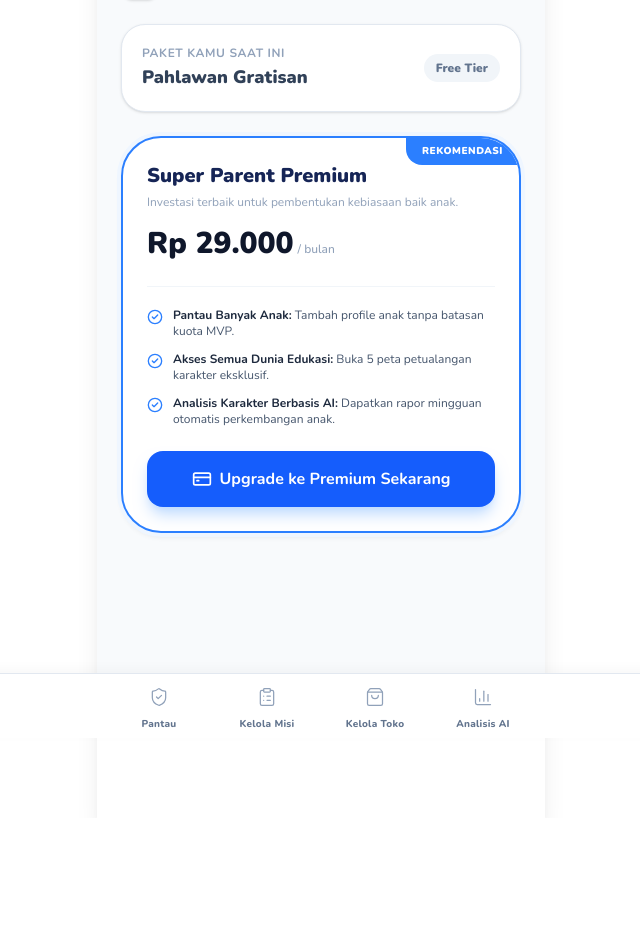
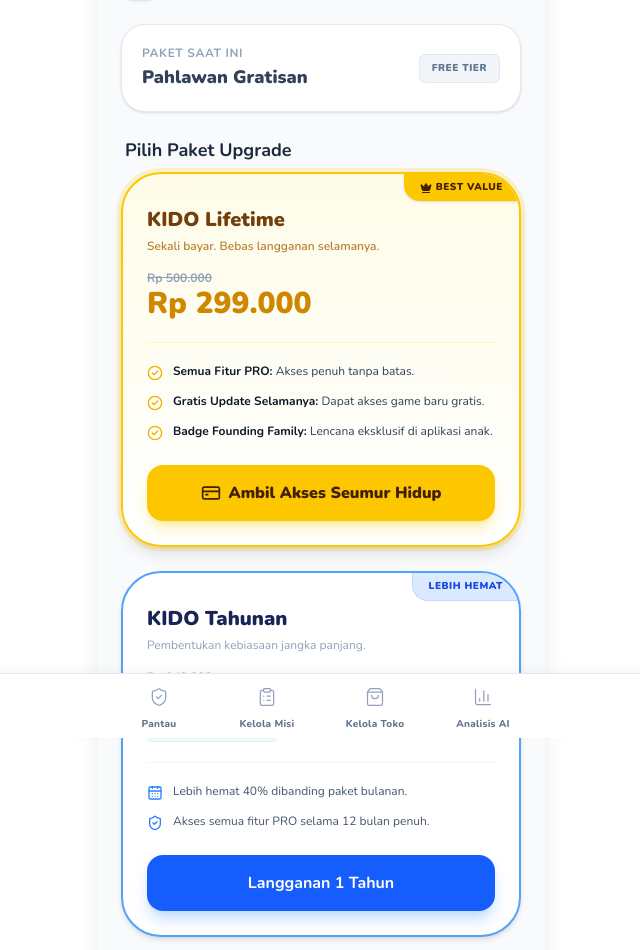
Before and after one commit to rijalsamsfit/kidokids, a Next.js app: page /parent/billing in a window 1280 px wide. Shown: the part 62-1012 px from the top of the page, without its empty margins (319-959 px from the left). Before the commit the page ends 880 px from the top, so only its background shows below. Built offline with nearby package versions, Linux system fonts and the light colour scheme; no server answers.

Commit message:
update fitur pricing

```diff
--- a/src/app/parent/billing/page.tsx
+++ b/src/app/parent/billing/page.tsx
@@ -4,8 +4,8 @@
 import Navigation from "@/components/Navigation";
 import { auth, db } from "@/lib/firebase";
 import { doc, onSnapshot } from "firebase/firestore";
-import { ShieldCheck, Sparkles, CreditCard, CheckCircle2, Loader2, ArrowLeft } from "lucide-react";
-import { useRouter } from "next/navigation"; // ✅ Diperbaiki: Menggunakan named import {} agar tidak eror compiler
+import { ShieldCheck, Sparkles, CreditCard, CheckCircle2, Loader2, ArrowLeft, Crown, CalendarDays } from "lucide-react";
+import { useRouter } from "next/navigation";
 import Link from "next/link";
 
 declare global {
@@ -14,24 +14,25 @@
   }
 }
 
+// ✅ UPDATE: Menambahkan tipe 'annual' ke dalam kasta
+type PlanType = "basic" | "pro" | "annual" | "lifetime";
+
 export default function BillingPage() {
-  const [isPremium, setIsPremium] = useState<boolean>(false);
+  const [plan, setPlan] = useState<PlanType>("basic");
   const [premiumUntil, setPremiumUntil] = useState<string | null>(null);
   const [loading, setLoading] = useState<boolean>(true);
-  const [processLoading, setProcessLoading] = useState<boolean>(false);
+  const [processLoading, setProcessLoading] = useState<string | null>(null);
 
-  // 1. Pantau status pembayaran user secara Realtime dari Firestore
   useEffect(() => {
     const unsubscribeAuth = auth.onAuthStateChanged((user) => {
       if (user) {
         const parentRef = doc(db, "parents", user.uid);
 
-        // Menggunakan onSnapshot agar kalau webhook Midtrans sukses, halaman langsung otomatis berubah murni tanpa refresh!
         const unsubscribeSnapshot = onSnapshot(parentRef, (docSnap) => {
           if (docSnap.exists()) {
             const data = docSnap.data();
-            setIsPremium(data.isPremium || false);
-            setPremiumUntil(data.premiumUntil || null);
+            setPlan(data.subscriptionPlan || "basic");
+            setPremiumUntil(data.subscriptionExpiry || null);
           }
           setLoading(false);
         });
@@ -45,21 +46,19 @@
     return () => unsubscribeAuth();
   }, []);
 
-  // 2. Fungsi ketika tombol "Upgrade Sekarang" ditekan (Sudah Terintegrasi Midtrans)
-  const handleUpgrade = async () => {
+  // ✅ UPDATE: Menambahkan 'annual' ke dalam parameter fungsi
+  const handleUpgrade = async (selectedPlan: "pro" | "annual" | "lifetime", amount: number) => {
     const user = auth.currentUser;
     if (!user) {
       alert("Kamu harus login terlebih dahulu!");
       return;
     }
 
-    setProcessLoading(true);
+    setProcessLoading(selectedPlan);
 
     try {
-      // format order_id: sub_PARENTUID_timestamp (Dikenali oleh Webhook kita)
-      const orderId = `sub_${user.uid}_${Date.now()}`;
+      const orderId = `${selectedPlan}_${user.uid}_${Date.now()}`;
 
-      // Hubungkan ke API backend Next.js kita untuk minta Snap Token dari Midtrans
       const response = await fetch("/api/checkout", {
         method: "POST",
         headers: {
@@ -67,9 +66,10 @@
         },
         body: JSON.stringify({
           orderId: orderId,
-          amount: 29000, // Nominal sesuai paket Rp 29.000
+          amount: amount,
           customerName: user.displayName || "Orang Tua KIDO",
-          customerEmail: user.email || "ortu@kidokids.com"
+          customerEmail: user.email || "ortu@kidokids.com",
+          planType: selectedPlan
         })
       });
 
@@ -79,53 +79,49 @@
         throw new Error(data.error || "Gagal meracik token pembayaran");
       }
 
-      // Pengaman: Pastikan script snap.js dari layout.tsx sudah termuat sempurna
       if (!window.snap) {
         throw new Error("Sistem kasir Midtrans belum siap. Silakan coba beberapa detik lagi.");
       }
 
-      // ⚡ NYALAKAN POPUP KASIR MIDTRANS SNAP ASLI
       window.snap.pay(data.token, {
         onSuccess: function(result: any) {
           console.log('Pembayaran Berhasil:', result);
-          // Kita tidak perlu mematikan loading atau mengubah state di sini,
-          // karena onSnapshot Firestore di atas akan mendeteksi perubahan dari webhook secara realtime!
+          setProcessLoading(null);
         },
         onPending: function(result: any) {
           console.log('Menunggu Pembayaran:', result);
           alert("Permintaan pembayaran berhasil dibuat! Silakan selesaikan transaksi sesuai petunjuk di layar.");
-          setProcessLoading(false);
+          setProcessLoading(null);
         },
         onError: function(result: any) {
           console.error('Pembayaran Eror:', result);
           alert("Terjadi kesalahan saat memproses pembayaran. Silakan coba lagi.");
-          setProcessLoading(false);
+          setProcessLoading(null);
         },
         onClose: function() {
-          console.log('User menutup popup kasir tanpa menyelesaikan pembayaran');
-          setProcessLoading(false); // Kembalikan tombol ke keadaan normal jika dibatalkan
+          console.log('User menutup popup kasir');
+          setProcessLoading(null);
         }
       });
 
     } catch (error: any) {
       console.error("Gagal memulai pembayaran:", error);
       alert(error.message || "Terjadi masalah koneksi ke server kasir.");
-      setProcessLoading(false);
+      setProcessLoading(null);
     }
   };
 
   if (loading) {
     return (
-      <div className="flex flex-col items-center justify-center min-h-screen p-6">
+      <div className="flex flex-col items-center justify-center min-h-screen p-6 bg-slate-50">
         <Loader2 className="w-8 h-8 text-blue-500 animate-spin" />
-        <p className="text-sm text-slate-500 mt-2 font-medium">Memuat info akun...</p>
+        <p className="text-sm text-slate-500 mt-2 font-medium">Memuat info kasir...</p>
       </div>
     );
   }
 
   return (
-    <div className="p-6 bg-slate-50 min-h-screen">
-      {/* Header navigasi atas */}
+    <div className="p-6 bg-slate-50 min-h-screen pb-24">
       <div className="flex items-center space-x-3 mb-6">
         <Link href="/parent" className="p-2 bg-white rounded-xl border border-slate-200 shadow-sm text-slate-600 hover:text-slate-900">
           <ArrowLeft className="w-5 h-5" />
@@ -133,89 +129,171 @@
         <h1 className="text-xl font-black text-slate-800">Langganan & Billing</h1>
       </div>
 
-      {/* KONDISI 1: JIKA USER SUDAH PREMIUM 🎉 */}
-      {isPremium ? (
-        <div className="bg-gradient-to-br from-emerald-500 to-teal-600 rounded-[2.5rem] p-6 text-white shadow-xl shadow-emerald-500/10 relative overflow-hidden mb-6">
-          <div className="absolute -right-6 -top-6 w-24 h-24 bg-white/10 rounded-full blur-xl" />
-          <div className="flex items-center space-x-3 bg-white/20 w-fit px-3 py-1 rounded-full text-xs font-black uppercase tracking-wider mb-4">
-            <Sparkles className="w-3.5 h-3.5 fill-white" />
-            <span>Akun Aktif</span>
+      {/* KONDISI 1: JIKA USER SUDAH PUNYA PAKET AKTIF (PRO, ANNUAL, ATAU LIFETIME) 🎉 */}
+      {plan !== "basic" && (
+        <div className={`rounded-[2.5rem] p-6 text-white shadow-xl relative overflow-hidden mb-6
+          ${plan === 'lifetime' ? 'bg-gradient-to-br from-yellow-400 to-amber-600 shadow-amber-500/20' :
+            plan === 'annual' ? 'bg-gradient-to-br from-blue-500 to-blue-700 shadow-blue-500/20' :
+            'bg-gradient-to-br from-slate-700 to-slate-900 shadow-slate-500/20'}`}>
+          <div className="absolute -right-6 -top-6 w-32 h-32 bg-white/10 rounded-full blur-2xl" />
+          <div className="flex items-center space-x-3 bg-white/20 w-fit px-3 py-1.5 rounded-full text-xs font-black uppercase tracking-wider mb-4 border border-white/20">
+            {plan === 'lifetime' ? <Crown className="w-3.5 h-3.5 fill-white" /> : <Sparkles className="w-3.5 h-3.5 fill-white" />}
+            <span>Akun {plan === 'lifetime' ? 'Lifetime' : plan === 'annual' ? 'Tahunan' : 'Pro'} Aktif</span>
           </div>
-          <h2 className="text-2xl font-black">Super Parent Premium</h2>
-          <p className="text-emerald-100 text-xs mt-1 font-medium">
-            Status langganan kamu aktif otomatis berkat kasir otomatis Midtrans.
+          <h2 className="text-2xl font-black">Super Parent {plan === 'lifetime' ? 'VIP' : plan === 'annual' ? 'Tahunan' : 'Pro'}</h2>
+          <p className="text-white/80 text-xs mt-1 font-medium leading-relaxed">
+            {plan === 'lifetime'
+              ? 'Terima kasih telah berinvestasi seumur hidup untuk perkembangan anakmu.'
+              : 'Status langganan kamu aktif otomatis berkat kasir Midtrans.'}
           </p>
-          <div className="mt-6 pt-4 border-t border-white/20 text-xs text-emerald-100 flex justify-between items-center">
-            <span>Berlaku sampai:</span>
-            <span className="font-bold bg-white text-emerald-700 px-3 py-1 rounded-lg">
-              {premiumUntil ? new Date(premiumUntil).toLocaleDateString("id-ID", { day: "numeric", month: "long", year: "numeric" }) : "-"}
-            </span>
+
+          {(plan === 'pro' || plan === 'annual') && premiumUntil && (
+            <div className="mt-6 pt-4 border-t border-white/20 text-xs flex justify-between items-center">
+              <span className="text-white/80">Berlaku sampai:</span>
+              <span className="font-bold bg-white text-slate-800 px-3 py-1 rounded-lg">
+                {new Date(premiumUntil).toLocaleDateString("id-ID", { day: "numeric", month: "long", year: "numeric" })}
+              </span>
+            </div>
+          )}
+        </div>
+      )}
+
+      {/* KONDISI 2: TAMPILKAN STATUS GRATISAN JIKA BASIC */}
+      {plan === "basic" && (
+        <div className="bg-white rounded-3xl p-5 border border-slate-200 shadow-sm flex items-center justify-between mb-6">
+          <div>
+            <p className="text-xs text-slate-400 font-bold uppercase tracking-wider">Paket Saat Ini</p>
+            <h3 className="text-lg font-black text-slate-700 mt-0.5">Pahlawan Gratisan</h3>
           </div>
+          <span className="text-[10px] font-black bg-slate-100 text-slate-500 px-3 py-1.5 rounded-md border border-slate-200 uppercase tracking-wider">Free Tier</span>
         </div>
-      ) : (
-        /* KONDISI 2: JIKA USER MASIH GRATISAN 💎 */
+      )}
+
+      {/* ETALASE JUALAN: HANYA TAMPIL JIKA BUKAN LIFETIME */}
+      {plan !== "lifetime" && (
         <div className="space-y-6">
-          {/* Status Card Sekarang */}
-          <div className="bg-white rounded-3xl p-5 border border-slate-200 shadow-sm flex items-center justify-between">
-            <div>
-              <p className="text-xs text-slate-400 font-bold uppercase tracking-wider">Paket Kamu Saat Ini</p>
-              <h3 className="text-lg font-black text-slate-700 mt-0.5">Pahlawan Gratisan</h3>
-            </div>
-            <span className="text-xs font-black bg-slate-100 text-slate-500 px-3 py-1.5 rounded-full">Free Tier</span>
+          <div className="flex items-center space-x-2 px-1 mb-2">
+            <h2 className="text-lg font-bold text-slate-800">Pilih Paket Upgrade</h2>
           </div>
 
-          {/* Brosur Jualan Premium */}
-          <div className="bg-white rounded-[2.5rem] p-6 border-2 border-blue-500 shadow-md relative overflow-hidden ring-4 ring-blue-50">
-            <div className="absolute top-0 right-0 bg-blue-500 text-white text-[10px] font-black px-4 py-1.5 rounded-bl-2xl uppercase tracking-wider">
-              Rekomendasi
+          {/* PAKET 1: LIFETIME (TARGET UTAMA) */}
+          <div className="bg-gradient-to-b from-yellow-50 to-white rounded-[2.5rem] p-6 border-2 border-yellow-400 shadow-lg relative overflow-hidden ring-4 ring-yellow-400/20 transform transition-all hover:scale-[1.01]">
+            <div className="absolute top-0 right-0 bg-yellow-400 text-yellow-950 text-[10px] font-black px-4 py-1.5 rounded-bl-2xl uppercase tracking-wider shadow-sm flex items-center gap-1">
+              <Crown className="w-3 h-3 fill-yellow-950" /> Best Value
             </div>
 
-            <h3 className="font-black text-xl text-blue-950 flex items-center space-x-2">
-              <span>Super Parent Premium</span>
-            </h3>
-            <p className="text-xs text-slate-400 mt-1">Investasi terbaik untuk pembentukan kebiasaan baik anak.</p>
+            <h3 className="font-black text-xl text-yellow-900 mt-2">KIDO Lifetime</h3>
+            <p className="text-xs text-yellow-700/80 mt-1 font-semibold">Sekali bayar. Bebas langganan selamanya.</p>
 
-            <div className="mt-4 flex items-baseline space-x-1">
-              <span className="text-3xl font-black text-slate-900">Rp 29.000</span>
-              <span className="text-xs text-slate-400 font-medium">/ bulan</span>
+            <div className="mt-4 flex flex-col">
+              <span className="text-xs text-slate-400 font-bold line-through">Rp 500.000</span>
+              <div className="flex items-baseline space-x-1">
+                <span className="text-3xl font-black text-yellow-600">Rp 299.000</span>
+              </div>
             </div>
 
-            {/* List Fitur Unggulan */}
-            <ul className="space-y-3 mt-6 border-t border-slate-100 pt-5 text-xs text-slate-600">
+            <ul className="space-y-3 mt-5 border-t border-yellow-200/50 pt-5 text-xs text-slate-700">
               <li className="flex items-start space-x-2.5">
-                <CheckCircle2 className="w-4 h-4 text-blue-500 shrink-0 mt-0.5" />
-                <span><strong className="text-slate-800">Pantau Banyak Anak:</strong> Tambah profile anak tanpa batasan kuota MVP.</span>
+                <CheckCircle2 className="w-4 h-4 text-yellow-500 shrink-0 mt-0.5" />
+                <span><strong className="text-slate-900">Semua Fitur PRO:</strong> Akses penuh tanpa batas.</span>
               </li>
               <li className="flex items-start space-x-2.5">
-                <CheckCircle2 className="w-4 h-4 text-blue-500 shrink-0 mt-0.5" />
-                <span><strong className="text-slate-800">Akses Semua Dunia Edukasi:</strong> Buka 5 peta petualangan karakter eksklusif.</span>
+                <CheckCircle2 className="w-4 h-4 text-yellow-500 shrink-0 mt-0.5" />
+                <span><strong className="text-slate-900">Gratis Update Selamanya:</strong> Dapat akses game baru gratis.</span>
               </li>
               <li className="flex items-start space-x-2.5">
-                <CheckCircle2 className="w-4 h-4 text-blue-500 shrink-0 mt-0.5" />
-                <span><strong className="text-slate-800">Analisis Karakter Berbasis AI:</strong> Dapatkan rapor mingguan otomatis perkembangan anak.</span>
+                <CheckCircle2 className="w-4 h-4 text-yellow-500 shrink-0 mt-0.5" />
+                <span><strong className="text-slate-900">Badge Founding Family:</strong> Lencana eksklusif di aplikasi anak.</span>
               </li>
             </ul>
 
-            {/* Tombol Eksekusi Bayar */}
             <button
-              onClick={handleUpgrade}
-              disabled={processLoading}
-              className="w-full mt-6 bg-blue-600 hover:bg-blue-700 text-white p-4 rounded-2xl font-bold shadow-lg shadow-blue-200 transition-all active:scale-95 flex items-center justify-center space-x-2 disabled:opacity-50"
+              onClick={() => handleUpgrade("lifetime", 299000)}
+              disabled={processLoading !== null}
+              className="w-full mt-6 bg-yellow-400 hover:bg-yellow-500 text-yellow-950 p-4 rounded-2xl font-black shadow-lg shadow-yellow-400/30 transition-all active:scale-95 flex items-center justify-center space-x-2 disabled:opacity-50"
             >
-              {processLoading ? (
+              {processLoading === "lifetime" ? (
                 <Loader2 className="w-5 h-5 animate-spin" />
               ) : (
                 <>
                   <CreditCard className="w-5 h-5" />
-                  <span>Upgrade ke Premium Sekarang</span>
+                  <span>Ambil Akses Seumur Hidup</span>
                 </>
               )}
             </button>
           </div>
+
+          {/* PAKET 2: TAHUNAN (THE DECOY / UMPAN) - Tidak tampil jika sudah tahunan */}
+          {(plan === "basic" || plan === "pro") && (
+            <div className="bg-white rounded-[2.5rem] p-6 border-2 border-blue-400 shadow-md relative overflow-hidden transition-all hover:border-blue-500">
+              <div className="absolute top-0 right-0 bg-blue-100 text-blue-700 text-[10px] font-black px-4 py-1.5 rounded-bl-2xl uppercase tracking-wider border-b border-l border-blue-200">
+                Lebih Hemat
+              </div>
+
+              <h3 className="font-black text-xl text-blue-950 mt-2">KIDO Tahunan</h3>
+              <p className="text-xs text-slate-400 mt-1">Pembentukan kebiasaan jangka panjang.</p>
+
+              <div className="mt-4 flex flex-col">
+                <span className="text-xs text-slate-400 font-bold line-through">Rp 348.000</span>
+                <div className="flex items-baseline space-x-1">
+                  <span className="text-2xl font-black text-blue-700">Rp 199.000</span>
+                  <span className="text-xs text-slate-400 font-medium">/ tahun</span>
+                </div>
+                <span className="text-[10px] text-emerald-600 font-bold mt-1 bg-emerald-50 w-fit px-2 py-0.5 rounded-md border border-emerald-100">Cuma Rp 16.500 / bulan</span>
+              </div>
+
+              <ul className="space-y-3 mt-5 border-t border-slate-100 pt-5 text-xs text-slate-600">
+                <li className="flex items-start space-x-2.5">
+                  <CalendarDays className="w-4 h-4 text-blue-500 shrink-0 mt-0.5" />
+                  <span>Lebih hemat 40% dibanding paket bulanan.</span>
+                </li>
+                <li className="flex items-start space-x-2.5">
+                  <ShieldCheck className="w-4 h-4 text-blue-500 shrink-0 mt-0.5" />
+                  <span>Akses semua fitur PRO selama 12 bulan penuh.</span>
+                </li>
+              </ul>
+
+              <button
+                onClick={() => handleUpgrade("annual", 199000)}
+                disabled={processLoading !== null}
+                className="w-full mt-6 bg-blue-600 hover:bg-blue-700 text-white p-4 rounded-2xl font-bold shadow-lg shadow-blue-200 transition-all active:scale-95 flex items-center justify-center space-x-2 disabled:opacity-50"
+              >
+                {processLoading === "annual" ? (
+                  <Loader2 className="w-5 h-5 animate-spin" />
+                ) : (
+                  <span>Langganan 1 Tahun</span>
+                )}
+              </button>
+            </div>
+          )}
+
+          {/* PAKET 3: PRO BULANAN (TIDAK TAMPIL JIKA SUDAH PRO ATAU LEBIH TINGGI) */}
+          {plan === "basic" && (
+            <div className="bg-slate-50 rounded-[2.5rem] p-6 border border-slate-200 shadow-sm relative overflow-hidden transition-all hover:bg-white">
+              <h3 className="font-black text-lg text-slate-800">KIDO Bulanan</h3>
+              <p className="text-[11px] text-slate-400 mt-1">Coba dulu sebulan.</p>
+
+              <div className="mt-4 flex items-baseline space-x-1">
+                <span className="text-xl font-black text-slate-700">Rp 29.000</span>
+                <span className="text-xs text-slate-400 font-medium">/ bulan</span>
+              </div>
+
+              <button
+                onClick={() => handleUpgrade("pro", 29000)}
+                disabled={processLoading !== null}
+                className="w-full mt-6 bg-white hover:bg-slate-100 text-slate-600 border border-slate-300 p-3.5 rounded-2xl font-bold transition-all active:scale-95 flex items-center justify-center space-x-2 disabled:opacity-50"
+              >
+                {processLoading === "pro" ? (
+                  <Loader2 className="w-5 h-5 animate-spin text-slate-500" />
+                ) : (
+                  <span className="text-sm">Mulai Bulanan</span>
+                )}
+              </button>
+            </div>
+          )}
         </div>
       )}
 
-      {/* Navigasi Bawah */}
       <Navigation />
     </div>
   );
```
